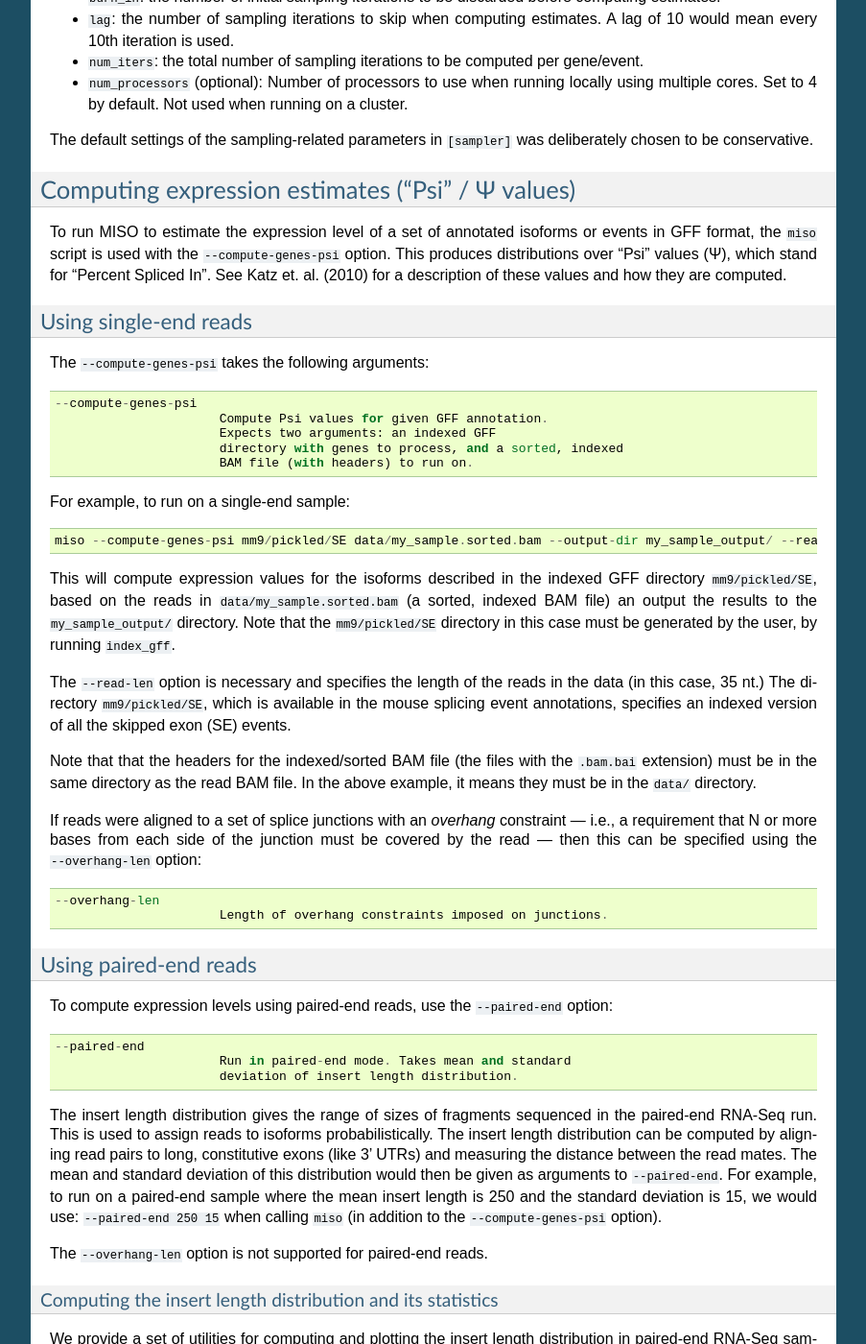
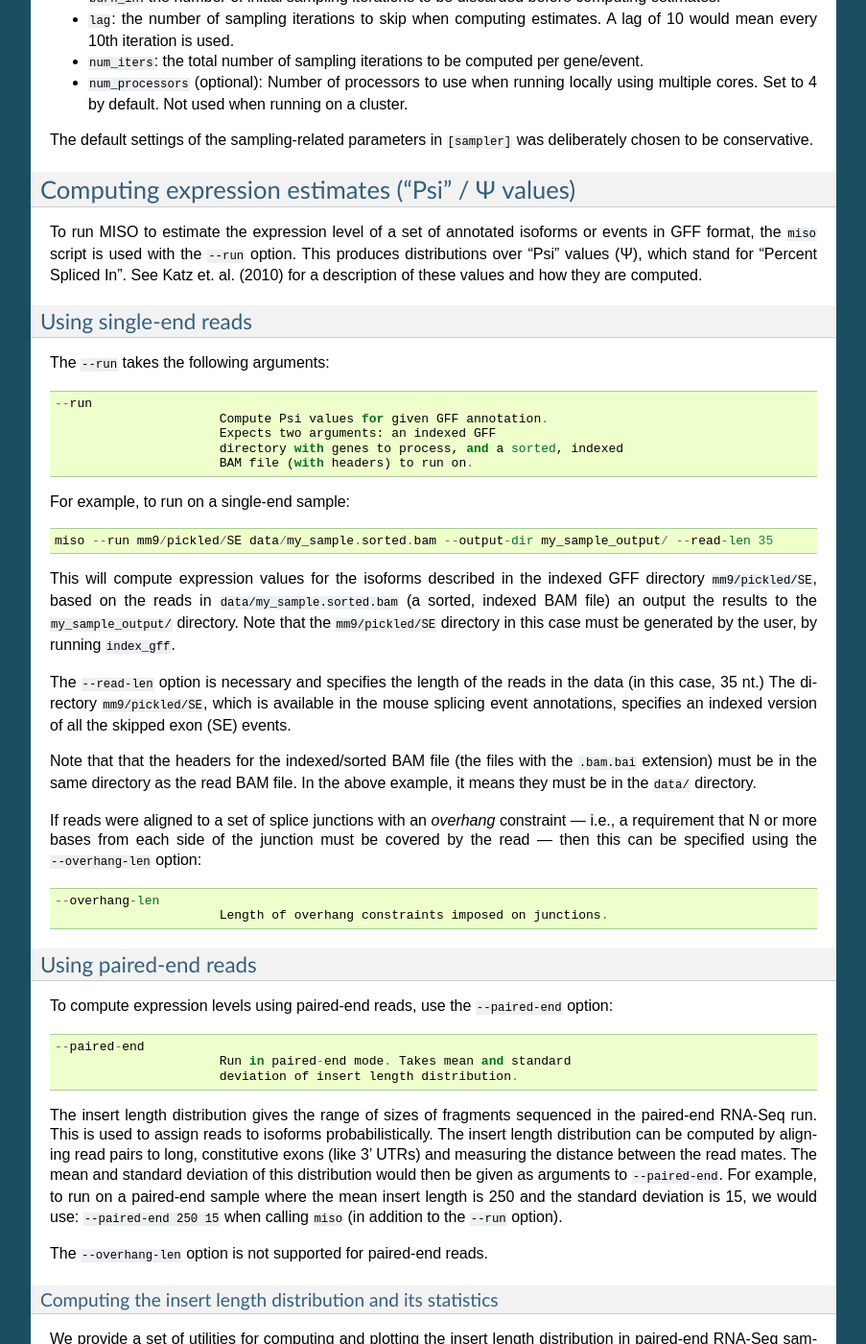
Before and after one commit to yarden/MISO, a Sphinx documentation site: the page built from docs/source/index.rst, in a window 1280 px wide and 1400 px high, scrolled down 14832 px. Shown: the whole window at 96% size, without its empty margins (198-1101 px from the left). Built offline with Sphinx 7.4.7, drawn with Linux system fonts in a browser that asks for light colours; some of the changed text lies outside the part shown.

Commit message:
Fix to docs

```diff
--- a/docs/source/index.rst
+++ b/docs/source/index.rst
@@ -189,8 +189,8 @@ where ``SE.gff3`` is a GFF file containing descriptions of isoforms/alternative
 
  - Use ``miso`` to get isoform expression estimates, optionally using a cluster to run jobs in parallel, e.g.: ::
 
-      miso --compute-genes-psi indexed_SE_events/ my_sample1.bam --output-dir my_output1/ --read-len 36 --use-cluster
-      miso --compute-genes-psi indexed_SE_events/ my_sample2.bam --output-dir my_output2/ --read-len 36 --use-cluster
+      miso --run indexed_SE_events/ my_sample1.bam --output-dir my_output1/ --read-len 36 --use-cluster
+      miso --run indexed_SE_events/ my_sample2.bam --output-dir my_output2/ --read-len 36 --use-cluster
 
   where ``indexed_SE_events`` is a directory containing the indexed skipped exon events. **Optionally**, you can pack the MISO output to reduce the space and number of files taken up by the output: ::
 
@@ -634,7 +634,7 @@ Computing expression estimates ("Psi" / |Psi| values)
 -----------------------------------------------------
 
 To run MISO to estimate the expression level of a set of annotated isoforms or events in GFF format,
-the ``miso`` script is used with the ``--compute-genes-psi`` option.
+the ``miso`` script is used with the ``--run`` option.
 This produces distributions over "Psi" values (|Psi|), which stand for
 "Percent Spliced In". See Katz et. al. (2010) for a description of
 these values and how they are computed.
@@ -643,9 +643,9 @@ these values and how they are computed.
 Using single-end reads
 ^^^^^^^^^^^^^^^^^^^^^^
 
-The ``--compute-genes-psi`` takes the following arguments: ::
-
-  --compute-genes-psi
+The ``--run`` takes the following arguments: ::
+
+  --run
                         Compute Psi values for given GFF annotation.
                         Expects two arguments: an indexed GFF
                         directory with genes to process, and a sorted, indexed
@@ -653,7 +653,7 @@ The ``--compute-genes-psi`` takes the following arguments: ::
 
 For example, to run on a single-end sample: ::
 
-  miso --compute-genes-psi mm9/pickled/SE data/my_sample.sorted.bam --output-dir my_sample_output/ --read-len 35
+  miso --run mm9/pickled/SE data/my_sample.sorted.bam --output-dir my_sample_output/ --read-len 35
 
 This will compute expression values for the isoforms described in the indexed GFF directory ``mm9/pickled/SE``, based on the reads in ``data/my_sample.sorted.bam`` (a sorted, indexed BAM file) an output the results to the ``my_sample_output/`` directory. Note that the ``mm9/pickled/SE`` directory in this case must be generated by the user, by running ``index_gff``.
 
@@ -687,7 +687,7 @@ exons (like 3' UTRs) and measuring the distance between the read mates. The mean
 deviation of this distribution would then be given as arguments to ``--paired-end``.
 For example, to run on a paired-end sample where the mean insert length is 250 and the standard
 deviation is 15, we would use: ``--paired-end 250 15`` when calling ``miso``
-(in addition to the ``--compute-genes-psi`` option).
+(in addition to the ``--run`` option).
 
 The ``--overhang-len`` option is not supported for paired-end reads.
 
--- a/misopy/__init__.py
+++ b/misopy/__init__.py
@@ -1 +1 @@
-__version__ = "0.5.0"
+__version__ = "0.5.1"
```
